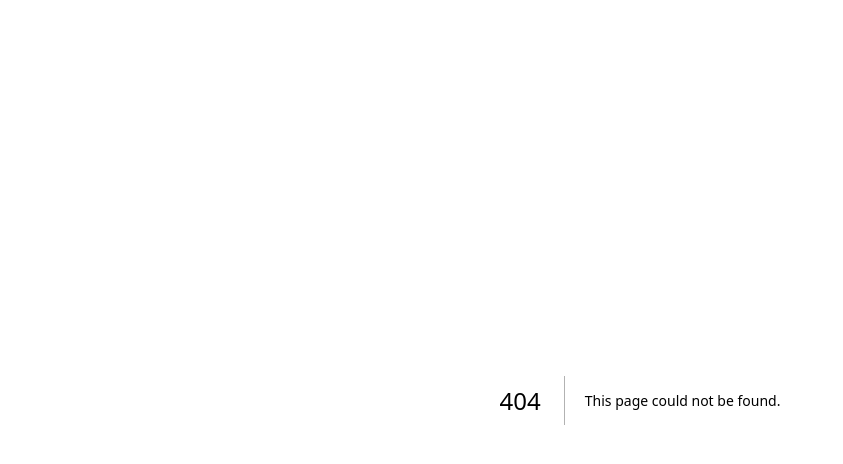
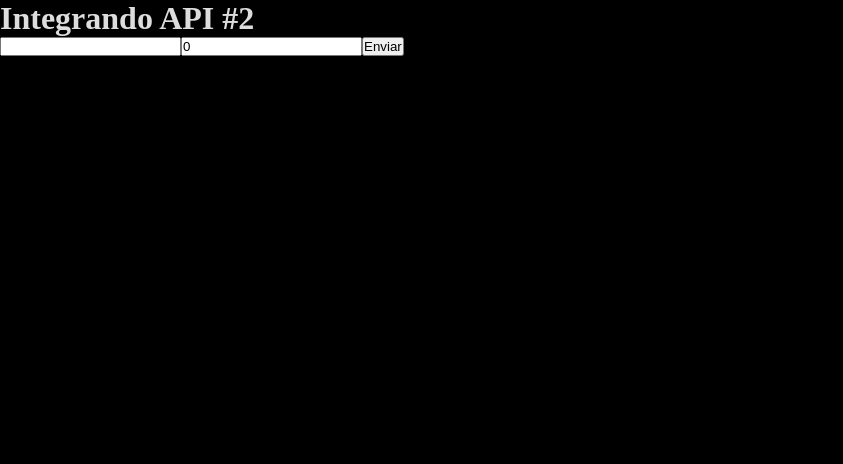
Before and after one commit to davidasteixeira/NextJS, a Next.js app in the folder next-basico/: page /form in a window 1280 px wide. Before the commit this address had no page. Shown: the top 464 px of the page, without its empty margins (0-843 px from the left). Built offline with nearby package versions, Linux system fonts and the light colour scheme.

Commit message:
feat: integration api part two

```diff
--- /dev/null
+++ b/next-basico/src/pages/api/form.js
@@ -0,0 +1,18 @@
+const usuarios = [];
+
+export default function form(req,res){
+    if(req.method === 'POST'){
+        post(req,res)
+    }else {
+        res.status(200).json(usuarios);
+    }
+
+
+}
+
+function post(req, res){
+    const usuario = JSON.parse(req.body)
+    usuarios.push(usuario)
+
+    res.status(200).send()
+}
--- /dev/null
+++ b/next-basico/src/pages/form.jsx
@@ -0,0 +1,46 @@
+import { useState } from "react"
+
+export default function form () {
+
+    const [nome, setNome] = useState("")
+    const [idade, setIdade] = useState(0)
+    const [usuarios, setUsuarios] = useState([])
+
+    async function salvarUsuario(){
+        await fetch('api/form',{
+            method: 'POST',
+            body: JSON.stringify({nome,idade})
+        });
+
+        setNome("")
+        setIdade(0)
+
+        const resp = await fetch('api/form')
+        const usuarios = await resp.json()
+        setUsuarios(usuarios)
+
+    }
+
+    function renderizarUsuarios(){
+        return usuarios.map((usuario,i) =>{
+            return <li key={i}>{usuario.nome} tem - {usuario.idade} anos</li>
+        })
+    }
+
+    return (
+        <div>
+            <h1>Integrando API #2</h1>
+            <input type="text" value={nome}
+                onChange={e => setNome(e.target.value)}
+            />
+            <input type="text" value={idade}
+                onChange={e => setIdade(+e.target.value)}
+            />
+            <button onClick={salvarUsuario}>Enviar </button>
+
+            <ul>
+                {renderizarUsuarios()}
+            </ul>
+        </div>
+    )
+}
```
